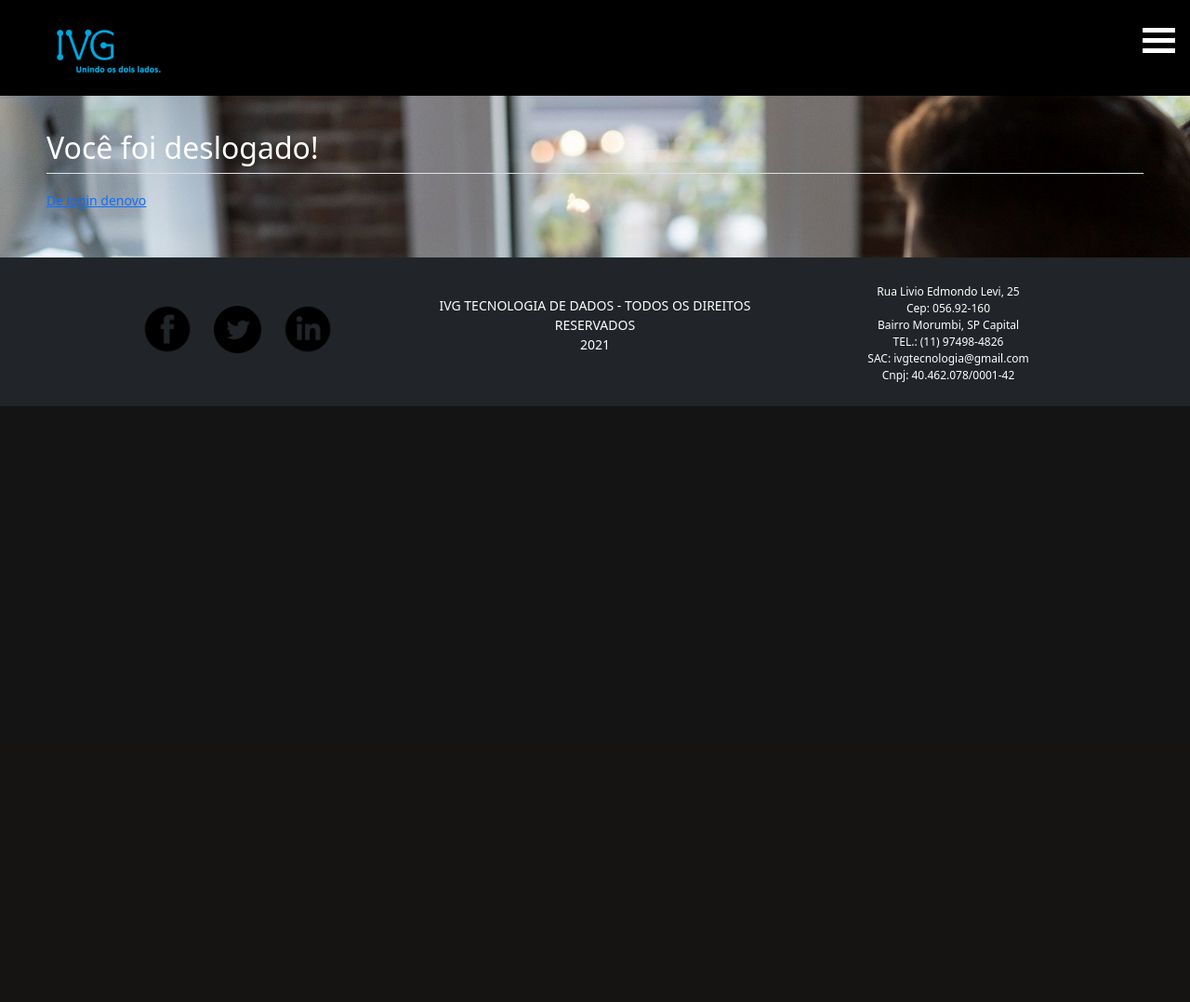
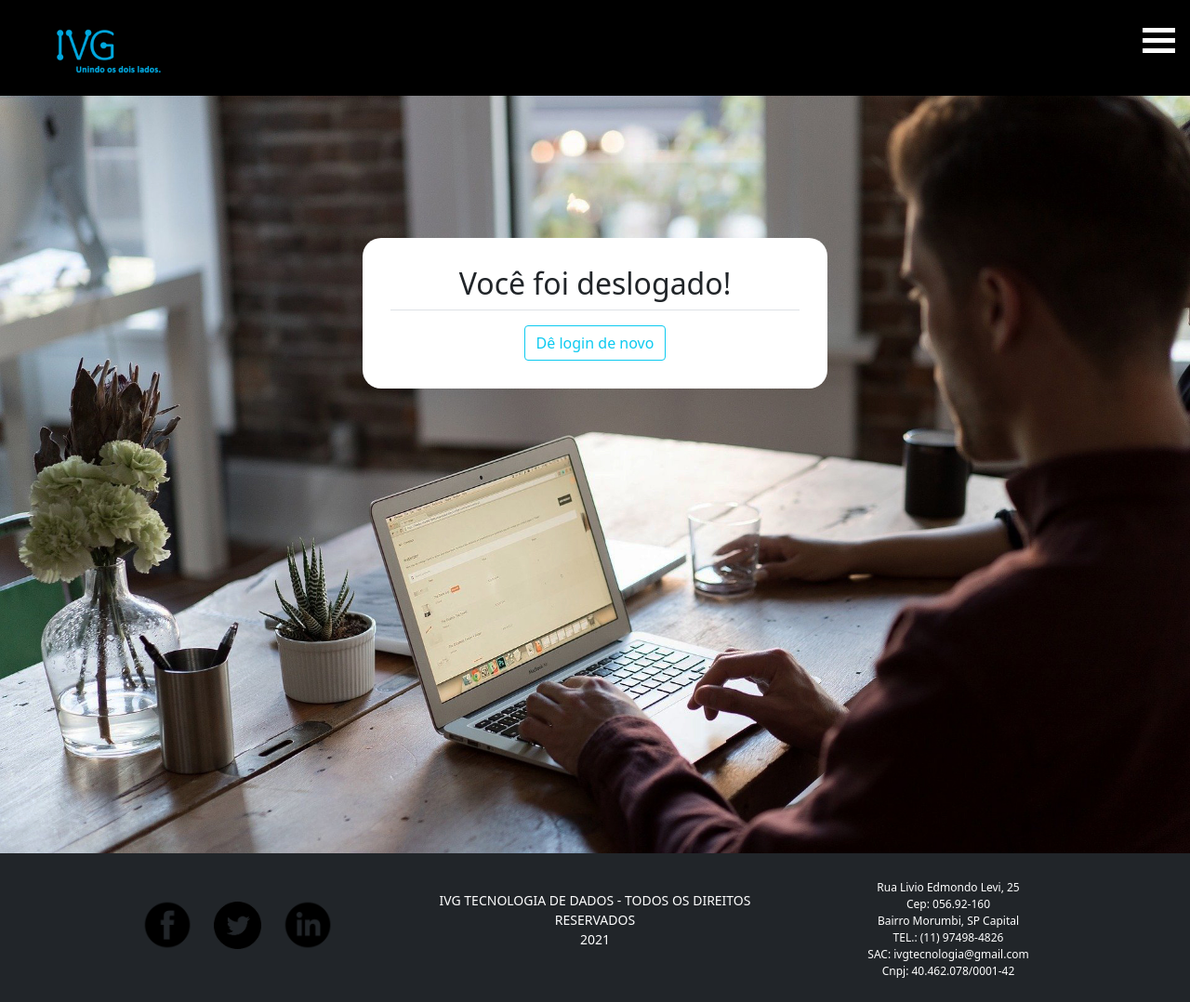
Before and after one commit to Sirmadeira/IVG_SITE_DJANGO, a Django app: page /Logout/ in a window 1280 px wide. Shown: the whole page at 93% size. Before the commit the page ends 437 px from the top, so only its background shows below. Run offline with Django 3.2, Linux system fonts and the light colour scheme; some libraries are stand-ins or nearby versions.

Commit message:
janela logout atualizada

```diff
--- a/usuarios/templates/usuarios/logout.html
+++ b/usuarios/templates/usuarios/logout.html
@@ -1,12 +1,14 @@
 {% extends "APP_IVG/layout.html" %}
 {% load static %}
 {% block content %}
-<div class="container-fluid" style=" background-image: url({% static 'imagens/Login-Cadastro-Background.jpg' %}); background-size: cover; height: auto; margin: -50px 0 0 0; padding: 50px; width: 100%; ">
-	<h2> Você foi deslogado! </h2>
-	<div class= "border-top pt-3">
-		<small class= "text-muted">
-			<a href = "{% url 'Login' %}"> De login denovo </a>
-		</small>
+<div class="container-fluid" style=" background-image: url({% static 'imagens/Login-Cadastro-Background.jpg' %}); background-size: cover; height: auto; margin: -50px 0 0 0; padding: 13vw 0 500px 0; width: 100%; ">
+	<div class="container bg-white text-dark" style="border-radius: 20px; text-align: center; width: 100%; min-width: 250px; max-width: 500px; padding: 30px; margin: auto;">
+		<h2> Você foi deslogado! </h2>
+		<div class= "border-top pt-3">
+			<small class= "text-muted">
+				<a class="btn btn-outline-info" href = "{% url 'Login' %}"> Dê login de novo </a>
+			</small>
+		</div>
 	</div>
 </div>
 {% endblock content %}
```
